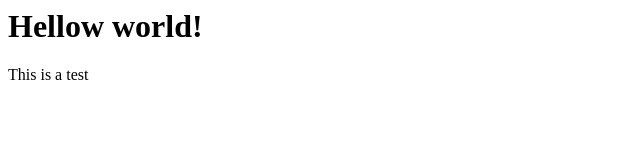
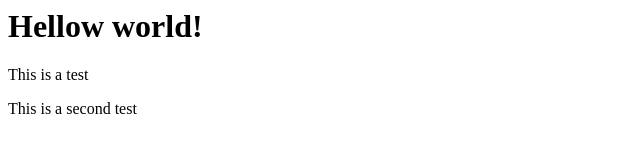
Before and after one commit to LauraAdRoll/test1, a plain HTML site: page repo1.html in a window 1280 px wide. Shown: the whole page, without its empty margins (0-640 px from the left). Drawn offline with Linux system fonts and the light colour scheme.

Commit message:
This is a commit message

```diff
--- a/repo1.html
+++ b/repo1.html
@@ -4,6 +4,7 @@
 <body>
 <h1>Hellow world!</h1>
 <p>This is a test</p>
+<p>This is a second test</p>
 </body>
 
 </html>
```
